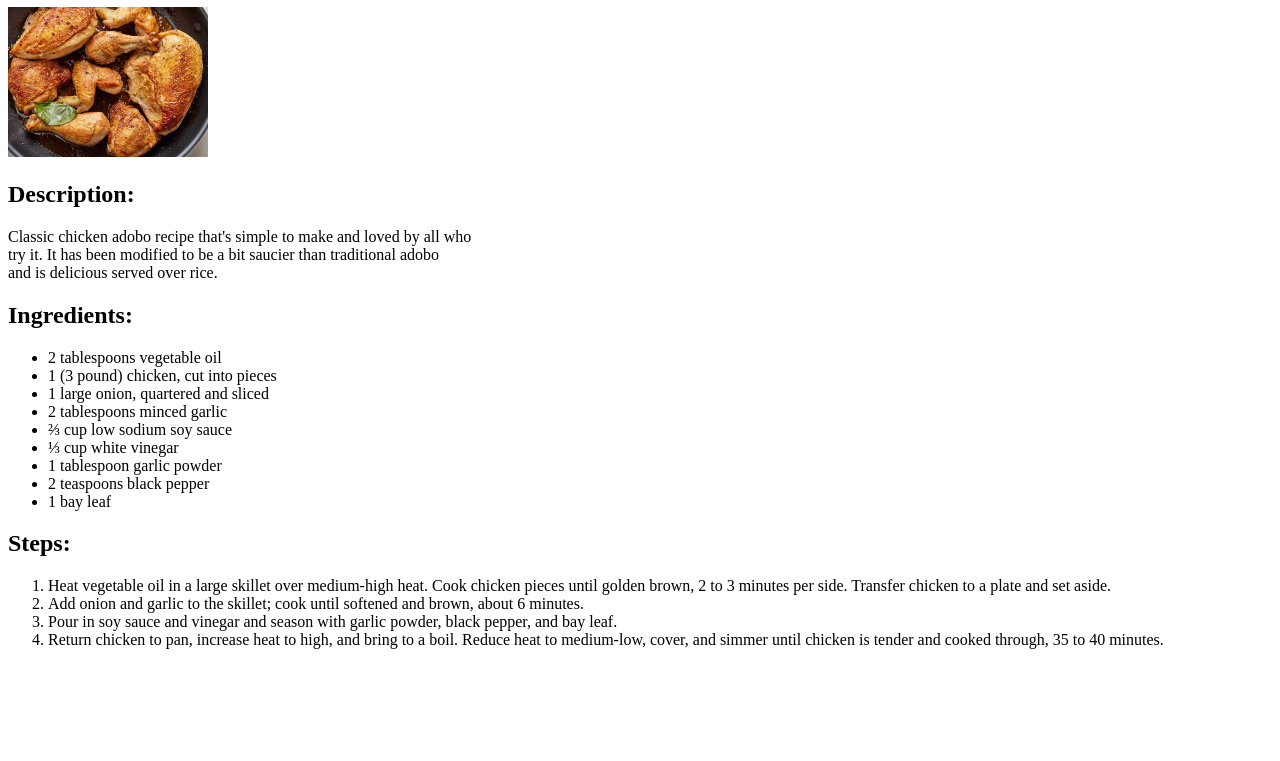
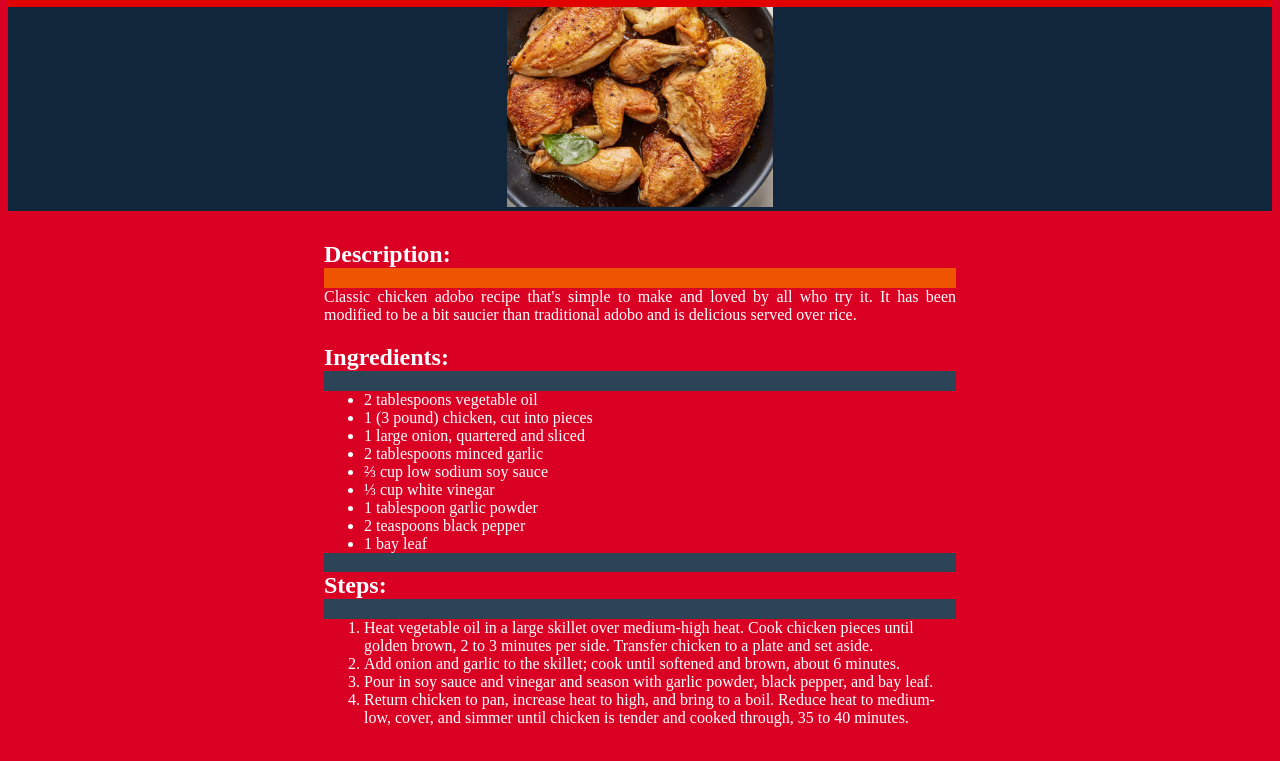
Before and after one commit to nikkorosano/odin-recipes, a plain HTML site: page recipes/adobo.html in a window 1280 px wide. Shown: the part 99-860 px from the top of the page. Before the commit the page ends 800 px from the top, so only its background shows below. Drawn offline with Linux system fonts and the light colour scheme.

Commit message:
Added CSS (bg color, txt color, paddings, margins, font styles)

```diff
--- a/recipes/adobo.html
+++ b/recipes/adobo.html
@@ -4,21 +4,31 @@
     <meta charset="UTF-8" />
     <meta name="viewport" content="width=device-width, initial-scale=1.0" />
     <title>Chicken Adobo</title>
+    <link rel="stylesheet" href="style.css" />
   </head>
   <body>
     <a href="../index.html">Home</a>
-
+    <div id="banner">
       <h1>Chicken Adobo</h1>
-
-    <img src="../images/adobo.webp" alt="Chicken Adobo" height="150" />
-
+      <div class="img">
+        <img
+          src="../images/adobo.webp"
+          alt="Chicken Adobo"
+          height="200"
+          width="auto"
+        />
+      </div>
+    </div>
+    <div id="contents">
+      <div class="description">
         <h2>Description:</h2>
         <p>
-      Classic chicken adobo recipe that's simple to make and loved by all who<br />
-      try it. It has been modified to be a bit saucier than traditional adobo<br />
-      and is delicious served over rice.
+          Classic chicken adobo recipe that's simple to make and loved by all
+          who try it. It has been modified to be a bit saucier than traditional
+          adobo and is delicious served over rice.
         </p>
-
+      </div>
+      <div class="ing">
         <h2>Ingredients:</h2>
         <ul>
           <li>2 tablespoons vegetable oil</li>
@@ -49,9 +59,11 @@
           </li>
           <li>
             Return chicken to pan, increase heat to high, and bring to a boil.
-        Reduce heat to medium-low, cover, and simmer until chicken is tender and
-        cooked through, 35 to 40 minutes.
+            Reduce heat to medium-low, cover, and simmer until chicken is tender
+            and cooked through, 35 to 40 minutes.
           </li>
         </ol>
+      </div>
+    </div>
   </body>
 </html>
--- /dev/null
+++ b/recipes/style.css
@@ -0,0 +1,30 @@
+* {
+    background-color: #D90024;
+}
+
+div#contents {
+    margin: auto;
+    width: 50%;
+    padding: 10px;
+}
+
+div.description {
+    text-align: justify;
+    background-color: #EF5400;
+    color: white;
+}
+
+div.ing {
+    background-color:#2B4456;
+    color: white;
+}
+
+div#banner {
+    background-color: #E20101;
+    color: yellow;
+    text-align: center;
+}
+
+div.img {
+    background-color: #11263B;
+}
--- /dev/null
+++ b/style.css
@@ -0,0 +1,29 @@
+* {
+    background-color: #D90024;
+}
+
+div {
+    resize: vertical;
+    overflow: auto;
+  }
+
+h1 {
+    color: white;
+    text-align: center;
+}
+
+.card {
+    background-color: black;
+
+}
+
+div.container {
+    text-align: center;
+    background-color: #D90024;;
+}
+
+ul.recipe {
+    color: white;
+    display: inline-block;
+    text-align: left;
+}
```
Also changed, not shown: index.html (+19 -6 lines), recipes/cordonbleu.html (+25 -13 lines), recipes/pansearedtilapia.html (+22 -13 lines). Lines whose indentation alone changed are shown as unchanged.
